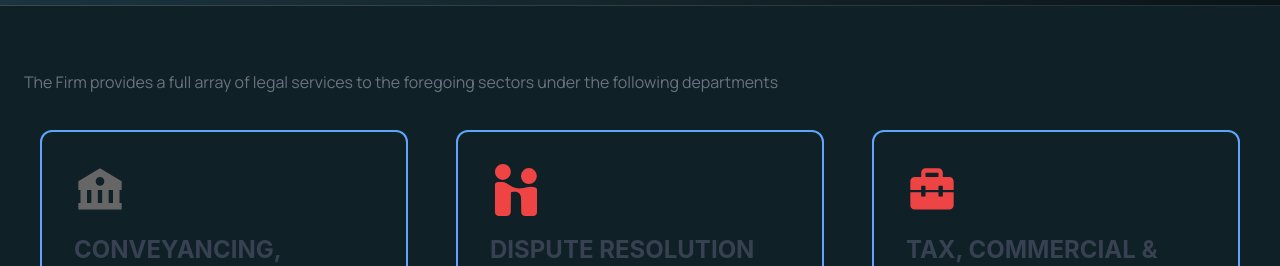
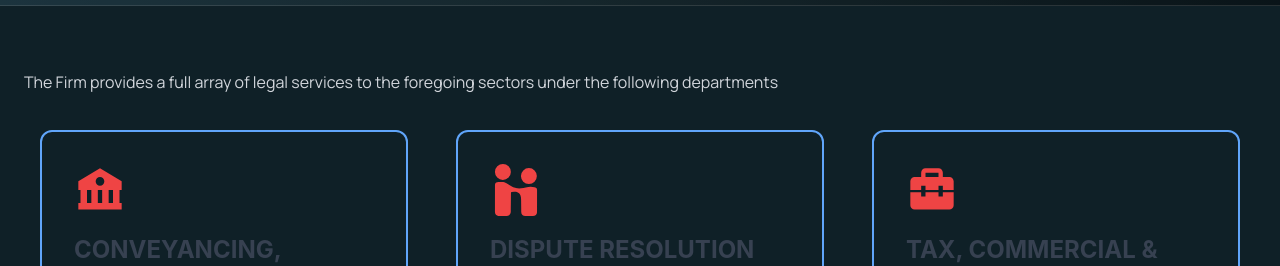
Before and after one commit to geofrey254/andegogachagua, a Next.js app: page /practice_areas in a window 1280 px wide. Shown: the part 256-522 px from the top of the page. Built offline with nearby package versions, Linux system fonts and the light colour scheme; grey boxes are pictures that could not be loaded; a web font is replaced by a local one.

Commit message:
Change text color to red-500

```diff
--- a/components/Features.tsx
+++ b/components/Features.tsx
@@ -11,13 +11,13 @@ const Features = () => {
   return (
     <div className={["", styles.features].join(" ")}>
       <div className="container px-6 py-10 mx-auto">
-        <p className="mt-4 text-gray-500 xl:mt-6 dark:text-gray-300">
+        <p className="mt-4  xl:mt-6 text-gray-300">
           The Firm provides a full array of legal services to the foregoing
           sectors under the following departments
         </p>
         <div className="grid p-4 grid-cols-1 gap-8 xl:gap-12 md:grid-cols-2 xl:grid-cols-3">
           <div className="p-8 space-y-3 border-2 border-blue-400 dark:border-blue-300 rounded-xl">
-            <span className="inline-block dark:text-red-500">
+            <span className="inline-block text-red-500">
               <BiSolidBank size={52} />
             </span>
 
@@ -35,7 +35,7 @@ const Features = () => {
           </div>
 
           <div className="p-8 space-y-3 border-2 border-blue-400 dark:border-blue-300 rounded-xl">
-            <span className="inline-block text-red-500 dark:text-red-400">
+            <span className="inline-block text-red-500 ">
               <SiHandshake size={52} />
             </span>
 
@@ -74,7 +74,7 @@ const Features = () => {
           </div>
 
           <div className="p-8 space-y-3 border-2 border-blue-400 dark:border-blue-300 rounded-xl">
-            <span className="inline-block text-red-500 dark:text-red-400">
+            <span className="inline-block text-red-500 ">
               <MdFamilyRestroom size={52} />
             </span>
 
@@ -95,7 +95,7 @@ const Features = () => {
           </div>
 
           <div className="p-8 space-y-3 border-2 border-blue-400 dark:border-blue-300 rounded-xl">
-            <span className="inline-block text-red-500 dark:text-red-400">
+            <span className="inline-block text-red-500 ">
               <BiWorld size={52} />
             </span>
 
```
